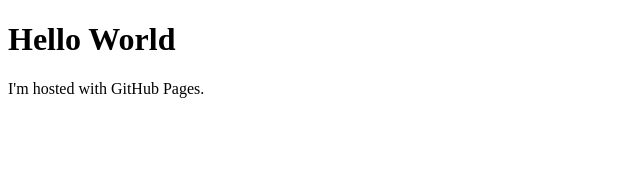
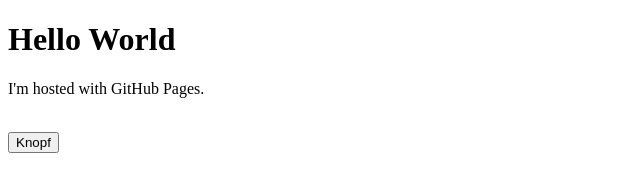
Before and after one commit to ignaten1996/ignaten1996.github.io, a plain HTML site: page index.html in a window 1280 px wide. Shown: the whole page, without its empty margins (0-640 px from the left). Drawn offline with Linux system fonts and the light colour scheme.

Commit message:
Update index.html

```diff
--- a/index.html
+++ b/index.html
@@ -25,5 +25,8 @@
 <body>
 <h1>Hello World</h1>
 <p>I'm hosted with GitHub Pages.</p>
+</br>
+
+ <button type="button" id="Knopf">Knopf</button>
 </body>
 </html>
```
